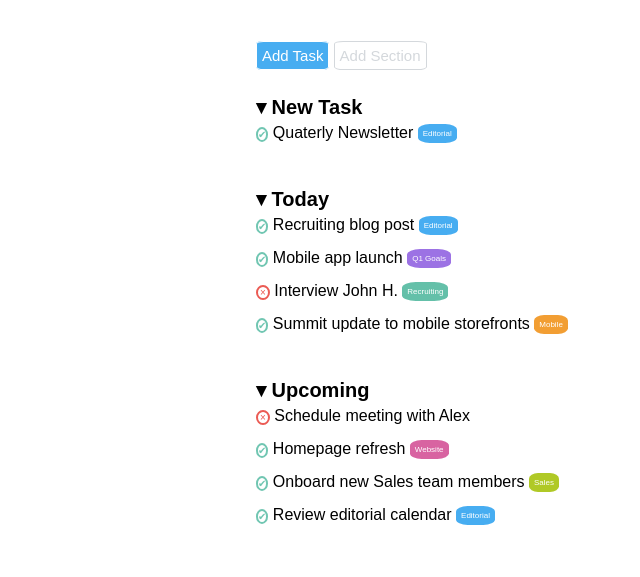
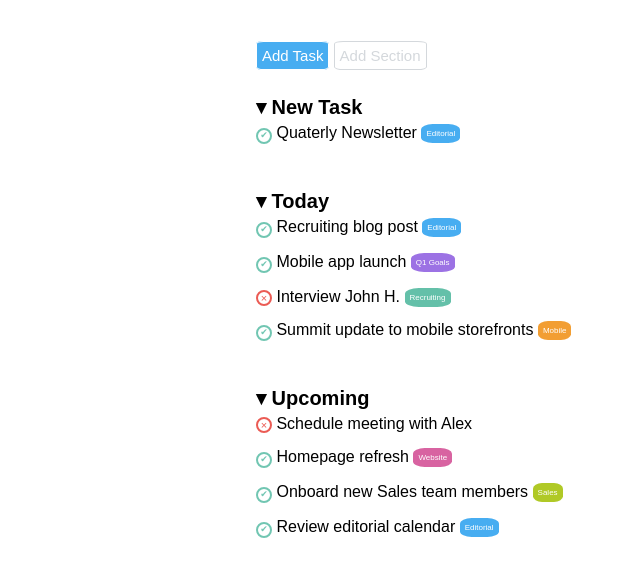
Before and after one commit to ValerioCarbone/html-css-toboolist, a plain HTML site: page index.html in a window 1280 px wide. Shown: the part 65-642 px from the top of the page, without its empty margins (0-640 px from the left). Drawn offline with Linux system fonts and the light colour scheme.

Commit message:
correzione cerchi con simboli

```diff
--- a/css/style.css
+++ b/css/style.css
@@ -73,24 +73,28 @@ body{
 
 .check-circle{
     display: inline-block;
-    font-size: 10px;
+    font-size: 9px;
     color:#71C6B2;
     border-radius: 50%;
     border-color:#71C6B2;
     border: 2px solid;
-    aspect-ratio: 1 / 1;
+    width: 16px;
+    aspect-ratio: 1;
+    text-align: center;
 
  }
 
  .x-circle{
     display: inline-block;
-    font-size: 10px;
+    font-size: 11px;
     color:#EB5B54;
     border-radius: 50%;
     border-color:#EB5B54;
     border: 2px solid;
+    width: 16px;
+    padding-inline: 1px;
     aspect-ratio: 1;
-    padding-inline: 2px;
+    text-align: center;
  }
 
 /* STILE E SPAZIATURE */
```
